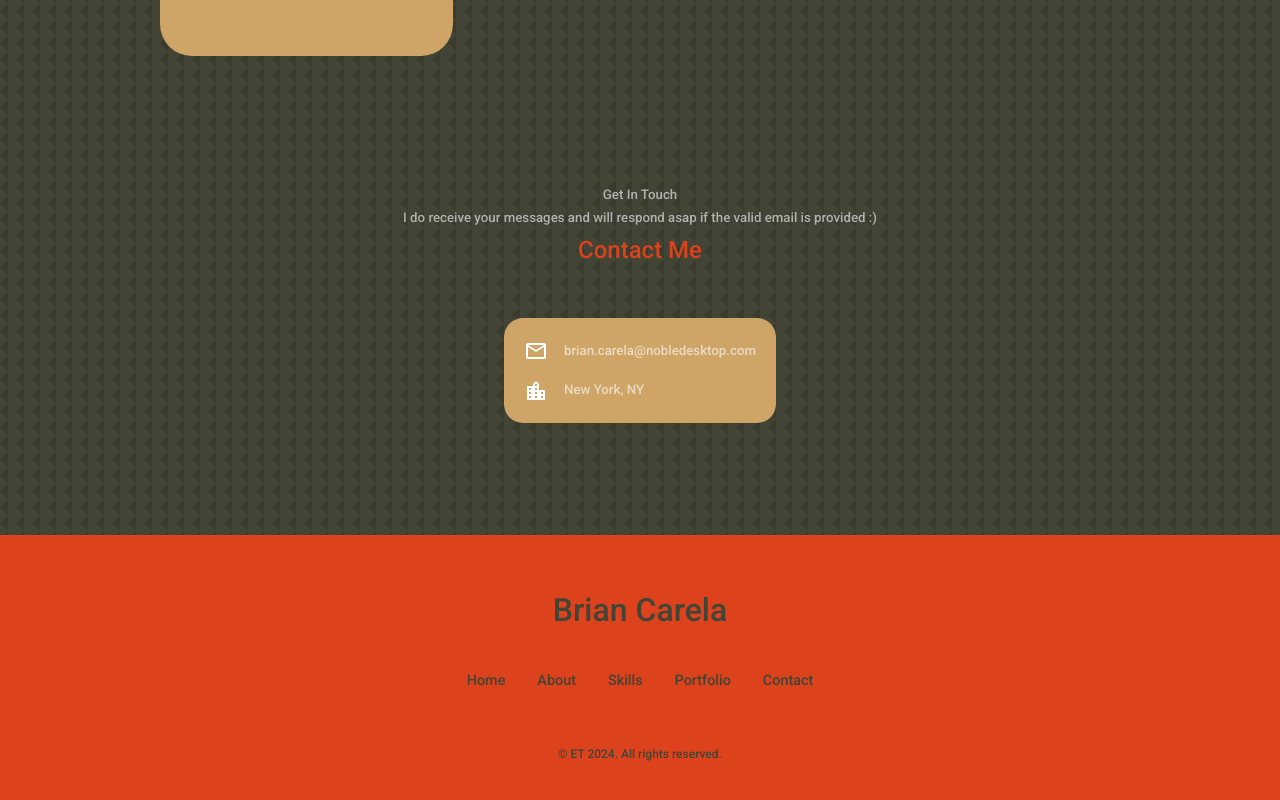
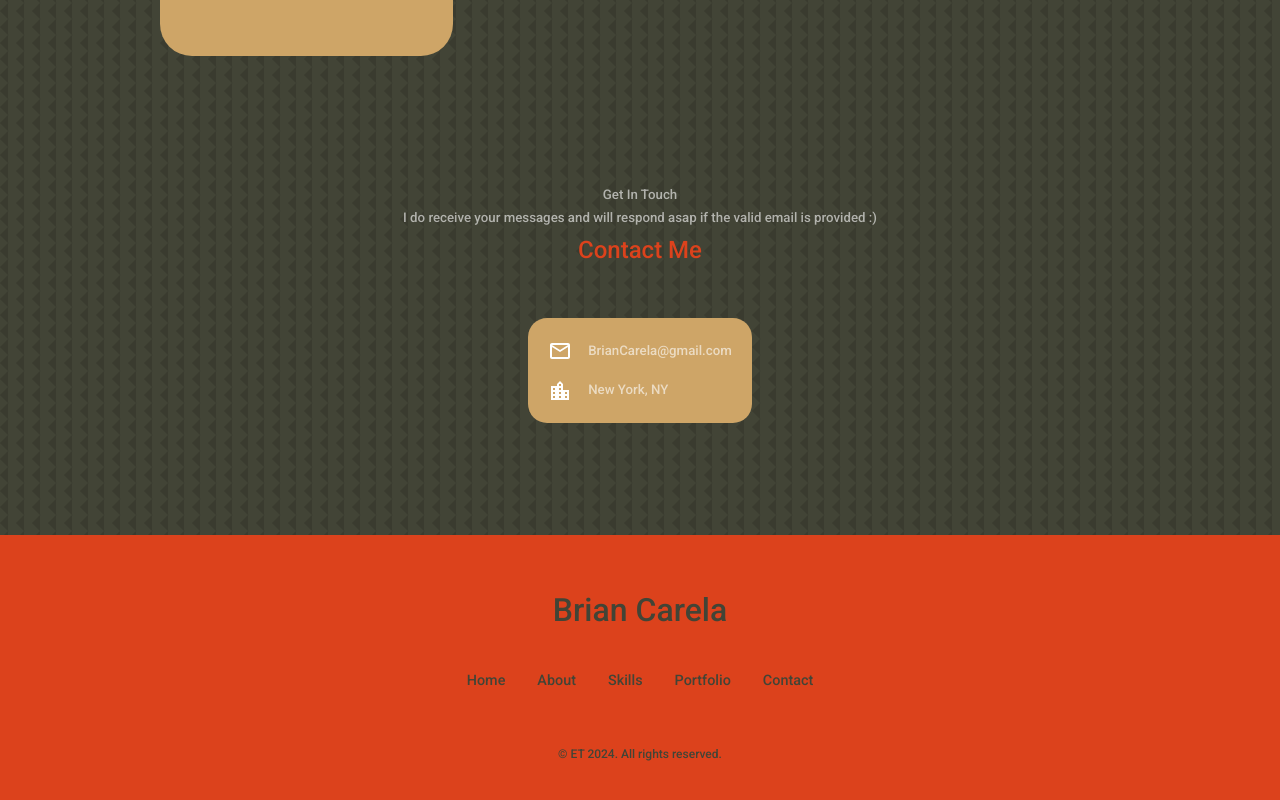
Before and after one commit to BrianCarela/Portfolio, a React (Create React App) app: page / in a window 1280 px wide. Shown: the part 3725-4525 px from the top of the page. Built offline with nearby package versions, Linux system fonts and the light colour scheme.

Commit message:
Update Contact.jsx

```diff
--- a/src/components/contact/Contact.jsx
+++ b/src/components/contact/Contact.jsx
@@ -21,7 +21,7 @@ const Contact = () => {
               <MdLocationCity className="contact__option-icon" />
             </div>
             <div className="contact__option-children">
-              <h5>brian.carela@nobledesktop.com</h5>
+              <h5>BrianCarela@gmail.com</h5>
               <h5>New York, NY</h5>
             </div>
           </article>
```
